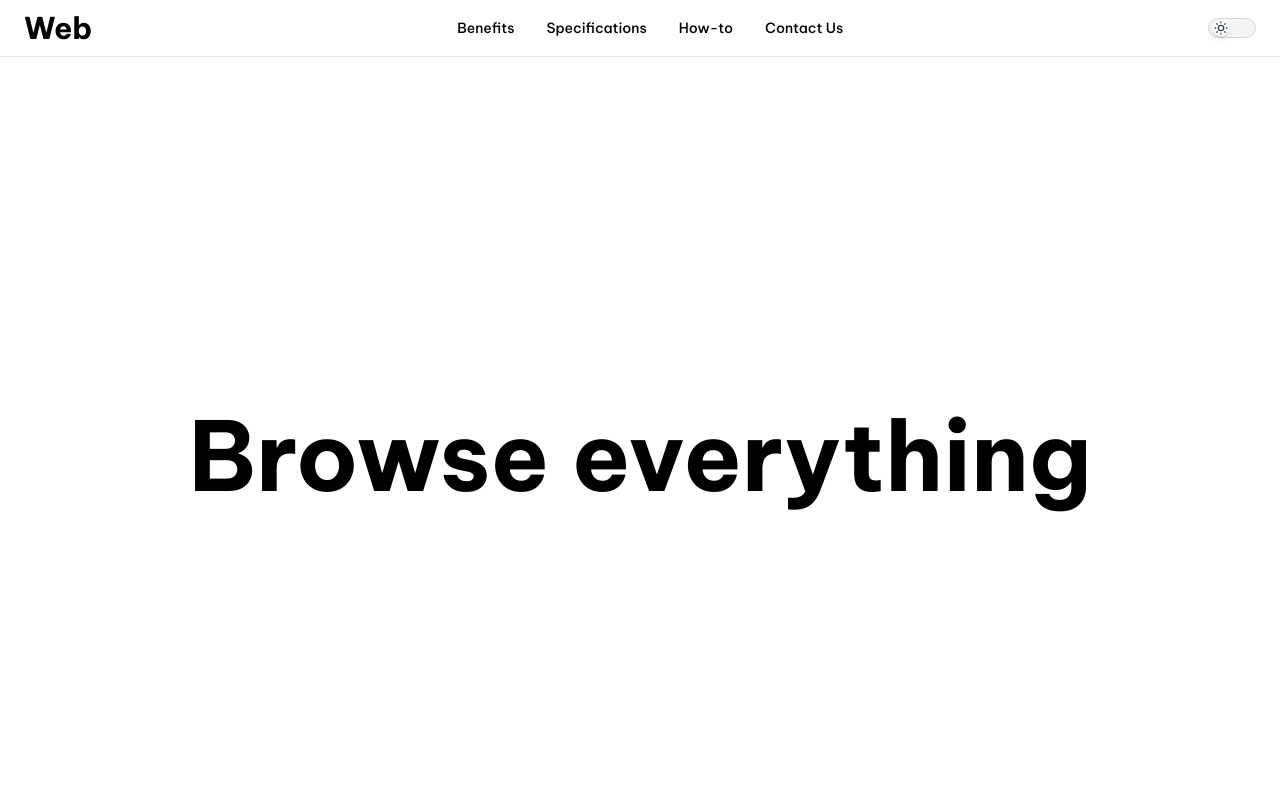
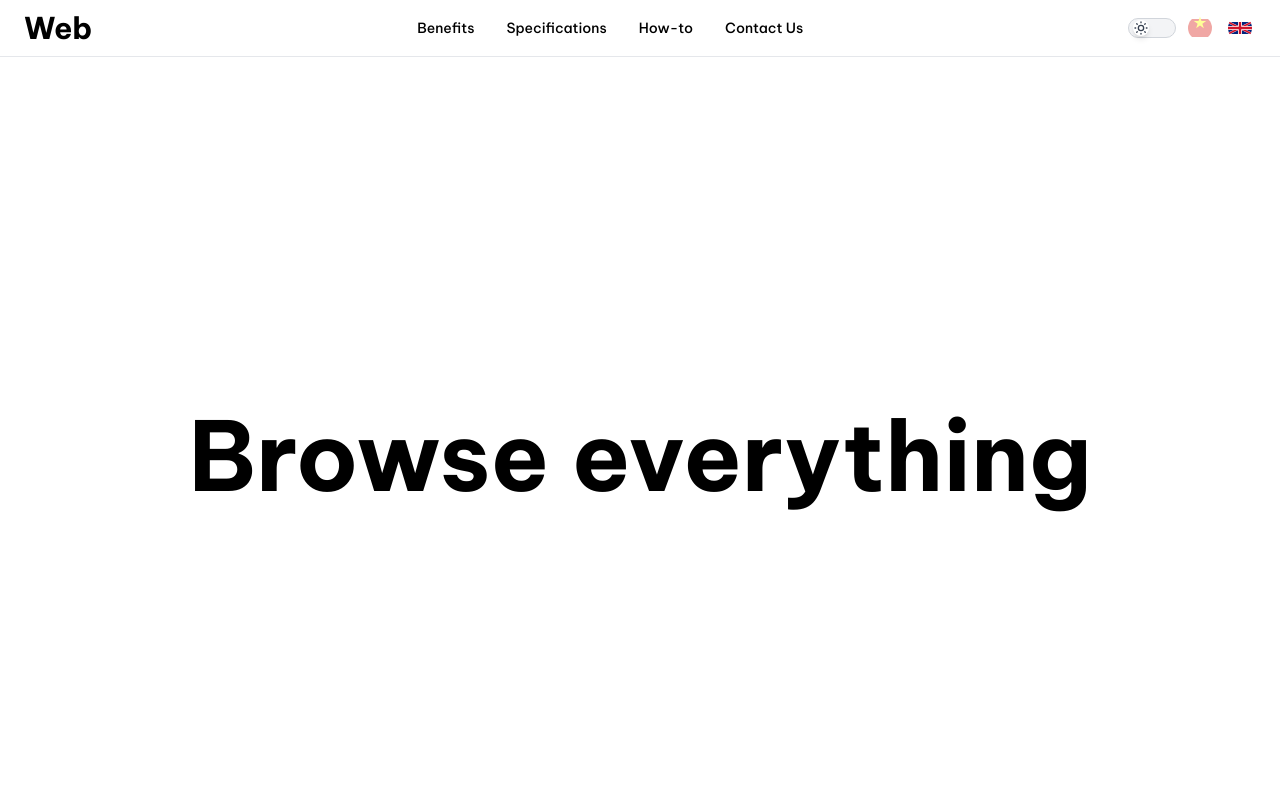
Before and after one commit to tranthiensonuet/vue-tailwind-portfolio-template, a Vue app: page / in a window 1280 px wide. Shown: the top 800 px of the page. Built offline with nearby package versions, Linux system fonts and the light colour scheme.

Commit message:
add lang

```diff
--- a/src/components/LanguageSwitcher.vue
+++ b/src/components/LanguageSwitcher.vue
@@ -2,23 +2,56 @@
 import { useI18n } from 'vue-i18n'
 import { watch } from 'vue'
 
-const { locale, availableLocales } = useI18n()
+const { locale } = useI18n()
 
-// Lưu ngôn ngữ đã chọn vào localStorage
+// Hàm để set ngôn ngữ cụ thể
+function setLanguage(lang) {
+  locale.value = lang
+}
+
+// Watcher để lưu vào localStorage
 watch(locale, (newLocale) => {
   localStorage.setItem('language', newLocale)
 })
 </script>
 
 <template>
-  <div>
-    <select
-      v-model="locale"
-      class="bg-gray-200 dark:bg-gray-700 text-gray-900 dark:text-gray-100 rounded-md p-2 border border-transparent focus:outline-none focus:ring-2 focus:ring-blue-500"
+  <div class="flex items-center space-x-2">
+    <button
+      @click="setLanguage('vi')"
+      class="p-1 rounded-full transition-opacity duration-300 focus:outline-none focus:ring-2"
+      :class="[locale === 'vi' ? 'opacity-100' : 'opacity-40 hover:opacity-100']"
     >
-      <option v-for="lang in availableLocales" :key="lang" :value="lang">
-        {{ lang.toUpperCase() }}
-      </option>
-    </select>
+      <svg
+        class="h-6 w-6 rounded-full overflow-hidden"
+        xmlns="http://www.w3.org/2000/svg"
+        viewBox="0 0 640 480"
+      >
+        <path fill="#da251d" d="M0 0h640v480H0z" />
+        <path
+          fill="#ff0"
+          d="M320 173.2l-102.5 74.5 39.1-120.5-102.4-74.6 126.6 0 39.1-120.6 39.1 120.6 126.6 0-102.4 74.6 39.1 120.5z"
+        />
+      </svg>
+    </button>
+
+    <button
+      @click="setLanguage('en')"
+      class="p-1 rounded-full transition-opacity duration-300 focus:outline-none focus:ring-2"
+      :class="[locale === 'en' ? 'opacity-100' : 'opacity-40 hover:opacity-100']"
+    >
+      <svg
+        class="h-6 w-6 rounded-full overflow-hidden"
+        xmlns="http://www.w3.org/2000/svg"
+        viewBox="0 0 60 30"
+        fill="none"
+      >
+        <path fill="#00247D" d="M0 0h60v30H0z" />
+        <path d="M0 0l60 30M0 30L60 0" stroke="#fff" stroke-width="6" />
+        <path d="M0 0l60 30M0 30L60 0" stroke="#CF142B" stroke-width="4" />
+        <path d="M25 0h10v30H25zM0 10h60v10H0z" fill="#fff" />
+        <path d="M27 0h6v30H27zM0 12h60v6H0z" fill="#CF142B" />
+      </svg>
+    </button>
   </div>
 </template>
--- a/src/components/MenuHeader.vue
+++ b/src/components/MenuHeader.vue
@@ -1,6 +1,7 @@
 <script setup>
 import { ref, computed } from 'vue'
 import ThemeToggle from './ThemeToggle.vue'
+import LanguageSwitcher from './LanguageSwitcher.vue'
 import { useI18n } from 'vue-i18n'
 
 // State để quản lý việc Bật/Tắt menu trên mobile
@@ -50,6 +51,7 @@ const itemMenuHeader = computed(() => [
 
         <div class="hidden md:flex items-center space-x-2">
           <ThemeToggle />
+          <LanguageSwitcher />
         </div>
 
         <div class="md:hidden">
```
